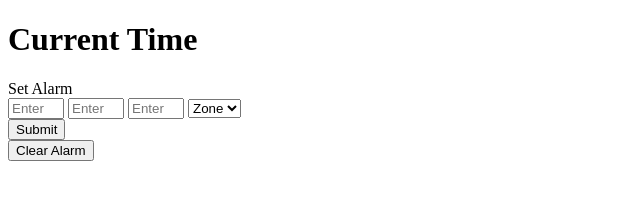
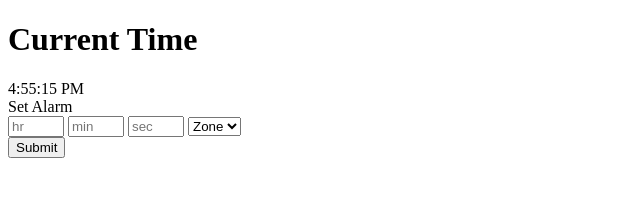
Before and after one commit to Abhay-Bajaj/Abhay-Bajaj-2.github.io, a plain HTML site: page index.html in a window 1280 px wide. Both pictures are taken after a click on the button "Clear Alarm". Shown: the whole page, without its empty margins (0-640 px from the left). Drawn offline with Linux system fonts and the light colour scheme.

Commit message:
Initial commit

```diff
--- a/index.html
+++ b/index.html
@@ -1,7 +1,7 @@
 <!DOCTYPE html>
 <html>
   <head>
-    <title>Parcel Sandbox</title>
+    <title>Alarm Clock</title>
   </head>
   <body>
     <div id="app">
@@ -15,7 +15,7 @@
               <input
                 type="number"
                 name="hour"
-                placeholder="Enter hours"
+                placeholder="hr"
                 min="0"
                 max="12"
                 required
@@ -25,7 +25,7 @@
                 name="min"
                 min="0"
                 max="60"
-                placeholder="Enter minutes"
+                placeholder="min"
                 required
               />
               <input
@@ -33,7 +33,7 @@
                 name="sec"
                 min="0"
                 max="60"
-                placeholder="Enter seconds"
+                placeholder="sec"
                 required
               />
               <select name="zone" required>
--- a/main.js
+++ b/main.js
@@ -1 +1,88 @@
-Stopwatch
+var alarmString = null;
+
+// Select HTML5 Audio element
+const alarmAudio = document.getElementById("alarm-audio");
+
+// Select DOM element with create-alarm id
+const createAlarm = document.querySelector(".create-alarm");
+
+// Select DOM element of active alarm container
+const activeAlarm = document.getElementById("active-alarm");
+const clearAlarm = document.getElementById("clear-alarm");
+
+// Select DOM element of active alarm text
+const alarmTextContainer = document.getElementById("alarm-text");
+
+const alarmText = (time) => `Alarm set at time ${time}`;
+
+// Initialize alarm sound
+alarmAudio.src = "http://soundbible.com/grab.php?id=1252&type=mp3";
+alarmAudio.load();
+
+// Handle Create Alarm submit
+const handleSubmit = (event) => {
+  // Prevent default action of reloading the page
+  event.preventDefault();
+  const { hour, sec, min, zone } = document.forms[0];
+  alarmString = getTimeString({
+    hours: hour.value,
+    seconds: sec.value,
+    minutes: min.value,
+    zone: zone.value
+  });
+  // Reset form after submit
+  document.forms[0].reset();
+  // Hide create alarm
+  createAlarm.style.display = "none";
+  // show active alarm with text
+  activeAlarm.style.display = "block";
+  alarmTextContainer.innerHTML = alarmText(alarmString);
+};
+
+const handleClear = () => {
+  alarmString = "";
+  activeAlarm.style.display = "none";
+  createAlarm.style.display = "block";
+};
+
+// Trigger handleClear on button click
+clearAlarm.addEventListener("click", handleClear);
+// Attach submit event to the form
+document.forms[0].addEventListener("submit", handleSubmit);
+
+// Function to check if alarm needs to be triggered
+const checkAlarm = (timeString) => {
+  if (alarmString === timeString) {
+    alarmAudio.play();
+  }
+};
+
+// Function to convert time to string value
+const getTimeString = ({ hours, minutes, seconds, zone }) => {
+  if (minutes / 10 < 1) {
+    minutes = "0" + minutes;
+  }
+  if (seconds / 10 < 1) {
+    seconds = "0" + seconds;
+  }
+  return `${hours}:${minutes}:${seconds} ${zone}`;
+};
+
+// Function to display current time on screen
+const renderTime = () => {
+  var currentTime = document.getElementById("current-time");
+  const currentDate = new Date();
+  var hours = currentDate.getHours();
+  var minutes = currentDate.getMinutes();
+  var seconds = currentDate.getSeconds();
+  var zone = hours >= 12 ? "PM" : "AM";
+  if (hours > 12) {
+    hours = hours % 12;
+  }
+  const timeString = getTimeString({ hours, minutes, seconds, zone });
+  checkAlarm(timeString);
+  currentTime.innerHTML = timeString;
+};
+
+// Update time every second
+setInterval(renderTime, 1000);
--- /dev/null
+++ b/styles.css
@@ -0,0 +1 @@
+Styles
```
